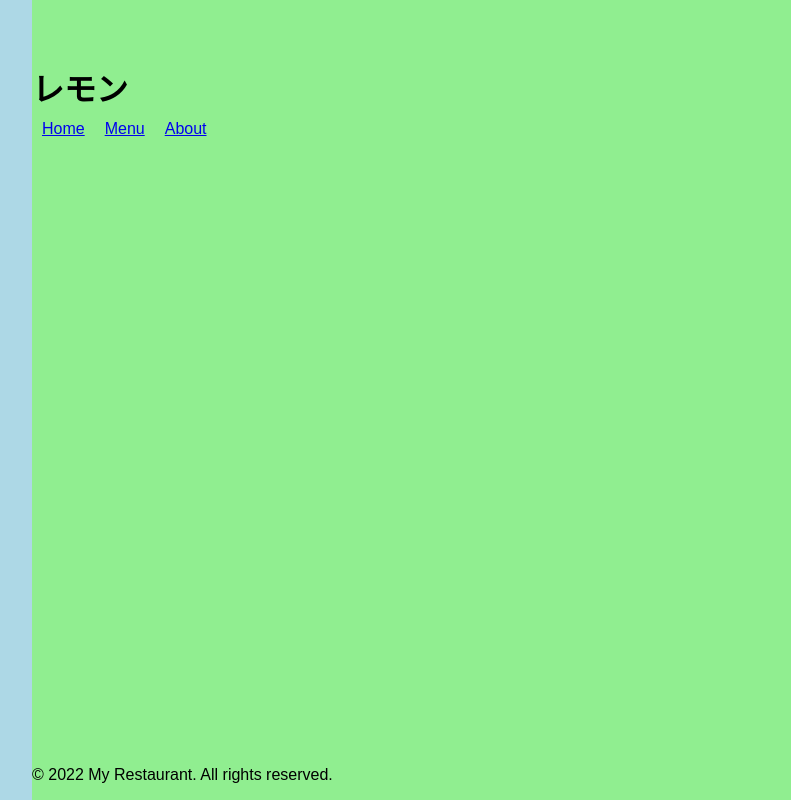
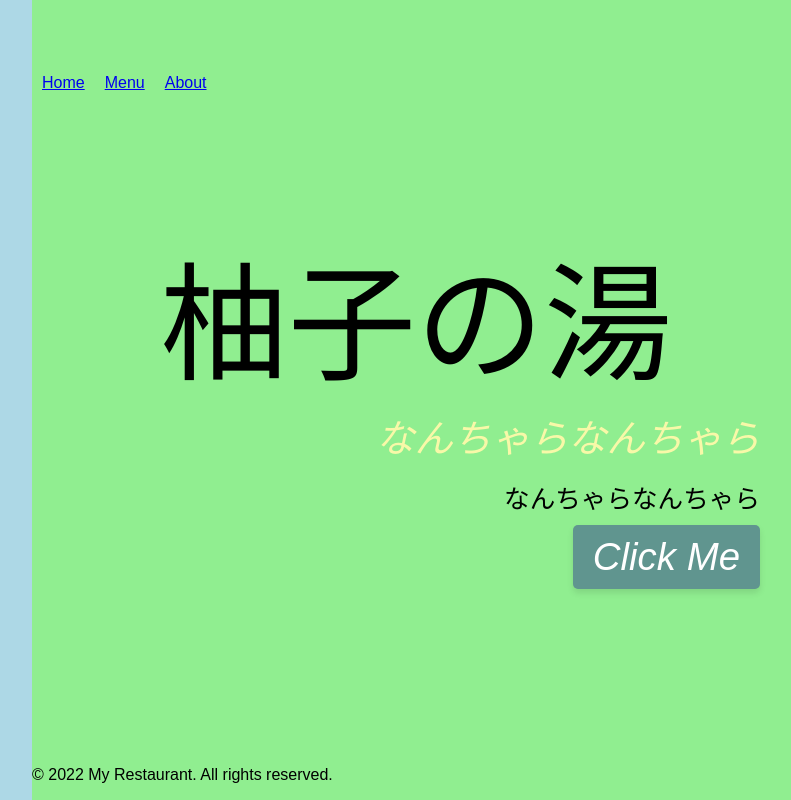
Before and after one commit to rakuda04/resturant-page, a website with bundled scripts: page src/template.html in a window 1280 px wide. Shown: the whole page, without its empty margins (480-1271 px from the left). Built offline with nearby package versions, Linux system fonts and the light colour scheme.

Commit message:
add styling for home page

```diff
--- a/src/home.js
+++ b/src/home.js
@@ -4,6 +4,7 @@ export default class home{
 
 	const bodyContainer = document.createElement("div");
 	bodyContainer.setAttribute("class","bodyContainer");
+	bodyContainer.classList.add("bodyContainer", "homeBodyContainer");
 
 	const mainRightContainer = document.getElementsByClassName("mainRightContainer");
 
@@ -16,6 +17,28 @@ export default class home{
 		console.error("No elements with class 'mainRightContainer' found.");
 	  }
 
+	  //title creation
+	  const homeTitle = document.createElement("div");
+	  homeTitle.setAttribute("id","homeTitle");
+	  homeTitle.textContent = "柚子の湯"
+	  bodyContainer.append(homeTitle);
 
+	  //slogan creation
+	  const homeSlogan = document.createElement("div");
+	  homeSlogan.setAttribute("id","homeSlogan");
+	  homeSlogan.textContent = "なんちゃらなんちゃら"
+	  bodyContainer.append(homeSlogan);
+
+	  //subtitle creation
+	  const homeSubTitle = document.createElement("div");
+	  homeSubTitle.setAttribute("id","homeSubtitle");
+	  homeSubTitle.textContent = "なんちゃらなんちゃら"
+	  bodyContainer.append(homeSubTitle);
+
+	  //button creation
+	  const homeButton = document.createElement("button");
+	  homeButton.setAttribute("id", "homeButton");
+	  homeButton.textContent = "Click Me";
+	  bodyContainer.append(homeButton);
   }
 }
--- a/src/styles.css
+++ b/src/styles.css
@@ -60,3 +60,58 @@ li {
   width: 60%;
   height: 100vh;
 }
+
+.bodyContainer,.homeBodyContainer,.menuBodyContainer,.aboutBodyContainer{
+  display: flex;
+  align-items: center;
+  justify-content: center;
+  flex-direction:column;
+  margin: 5vh;
+}
+/* home section */
+
+.homeBodyContainer{
+  top: 10vh;
+  position: relative;
+}
+#homeTitle{
+font-size: 10vw;
+}
+
+#homeSlogan{
+margin-left: auto;
+font-size: 3vw;
+font-style: italic;
+color: #f8f8a8;
+}
+
+#homeSubtitle{
+font-size: 2vw;
+margin-left: auto;
+margin-top: 15px;
+}
+#homeButton {
+  margin-left: auto;
+  margin-top: 10px;
+  font-size: 3vw;
+  padding: 10px 20px;
+  font-style: italic;
+  color: white;
+  background-color: #60958f;
+  border: none;
+  border-radius: 5px;
+  box-shadow: 0 4px 6px rgba(0, 0, 0, 0.1);
+  cursor: pointer;
+  transition: background-color 0.3s, box-shadow 0.3s;
+}
+
+#homeButton:hover {
+  background-color: #507a73;
+  box-shadow: 0 6px 8px rgba(0, 0, 0, 0.15);
+}
+
+#homeButton:active {
+  background-color: #40605e;
+  box-shadow: 0 2px 4px rgba(0, 0, 0, 0.2);
+  transform: translateY(2px);
+}
--- a/src/template.html
+++ b/src/template.html
@@ -9,7 +9,7 @@
 </head>
 <body>
     <header>
-        <h1>レモン</h1>
+
         <nav>
             <ul>
                 <li><a href="#">Home</a></li>
```
